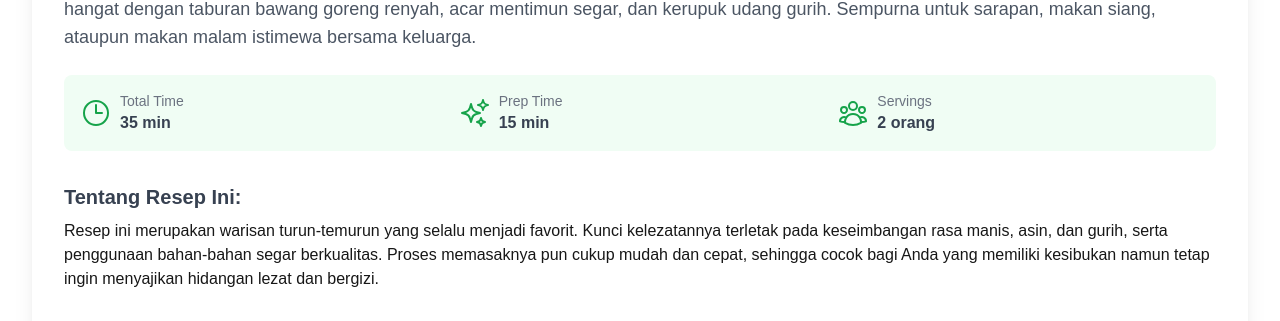
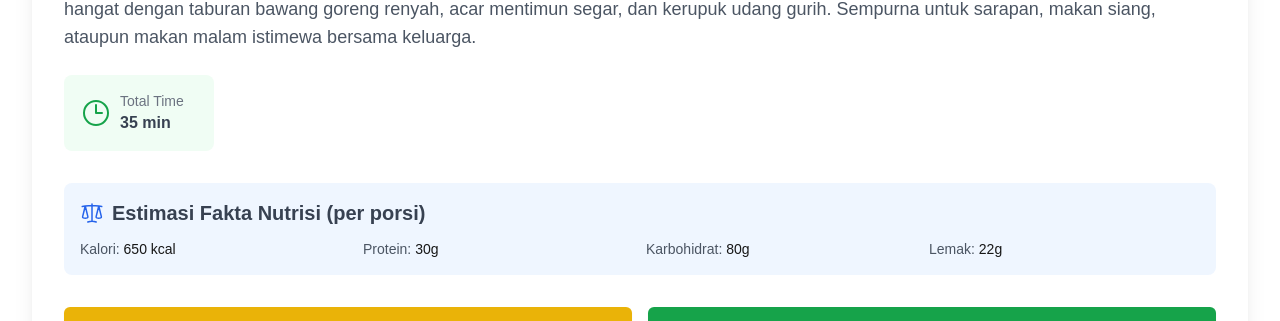
Before and after one commit to Findney/smart-cooking-recipe, a Next.js app: page /recipes/1 in a window 1280 px wide. Shown: the part 601-922 px from the top of the page. Built offline with nearby package versions, Linux system fonts and the light colour scheme; no server answers.

Commit message:
feat: add recipe detil page

```diff
--- a/src/app/(app)/recipes/[id]/page.tsx
+++ b/src/app/(app)/recipes/[id]/page.tsx
@@ -73,38 +73,17 @@ export default function SingleRecipePage({ params }: { params: { id: string } })
             {recipe.description}
           </p>
 
-          {/* Informasi Kunci: Waktu Memasak, Porsi */}
-          <div className="grid grid-cols-2 sm:grid-cols-3 gap-4 mb-8 p-4 bg-green-50 rounded-lg">
-            <div className="flex items-center space-x-2">
+          {/* Informasi Kunci: Waktu Memasak */}
+        <div className="mb-8 p-4 bg-green-50 rounded-lg max-w-[150px]">
+        <div className="flex items-center space-x-2 w-full">
             <ClockIcon className="w-8 h-8 text-green-600" />
             <div>
             <p className="text-sm text-gray-500">Total Time</p>
             <p className="text-md font-semibold text-gray-700">{totalCookTime} min</p>
             </div>
         </div>
-            <div className="flex items-center space-x-2">
-              <SparklesIcon className="w-8 h-8 text-green-600" />
-              <div>
-                <p className="text-sm text-gray-500">Prep Time</p>
-                <p className="text-md font-semibold text-gray-700">{recipe.prepTimeMinutes} min</p>
-              </div>
-            </div>
-            <div className="flex items-center space-x-2">
-              <UserGroupIcon className="w-8 h-8 text-green-600" />
-              <div>
-                <p className="text-sm text-gray-500">Servings</p>
-                <p className="text-md font-semibold text-gray-700">{recipe.servings} orang</p>
-              </div>
-            </div>
         </div>
 
-          {/* Deskripsi Panjang (jika ada) */}
-          {recipe.longDescription && (
-            <div className="prose max-w-none mb-8">
-              <h3 className="text-xl font-semibold text-gray-700 mb-2">Tentang Resep Ini:</h3>
-              <p>{recipe.longDescription}</p>
-            </div>
-          )}
 
           {/* Estimasi Nutrisi - Sesuai dengan proposal [cite: 34] */}
           <div className="mb-8 p-4 bg-blue-50 rounded-lg">
```
Lines whose indentation alone changed are shown as unchanged.
